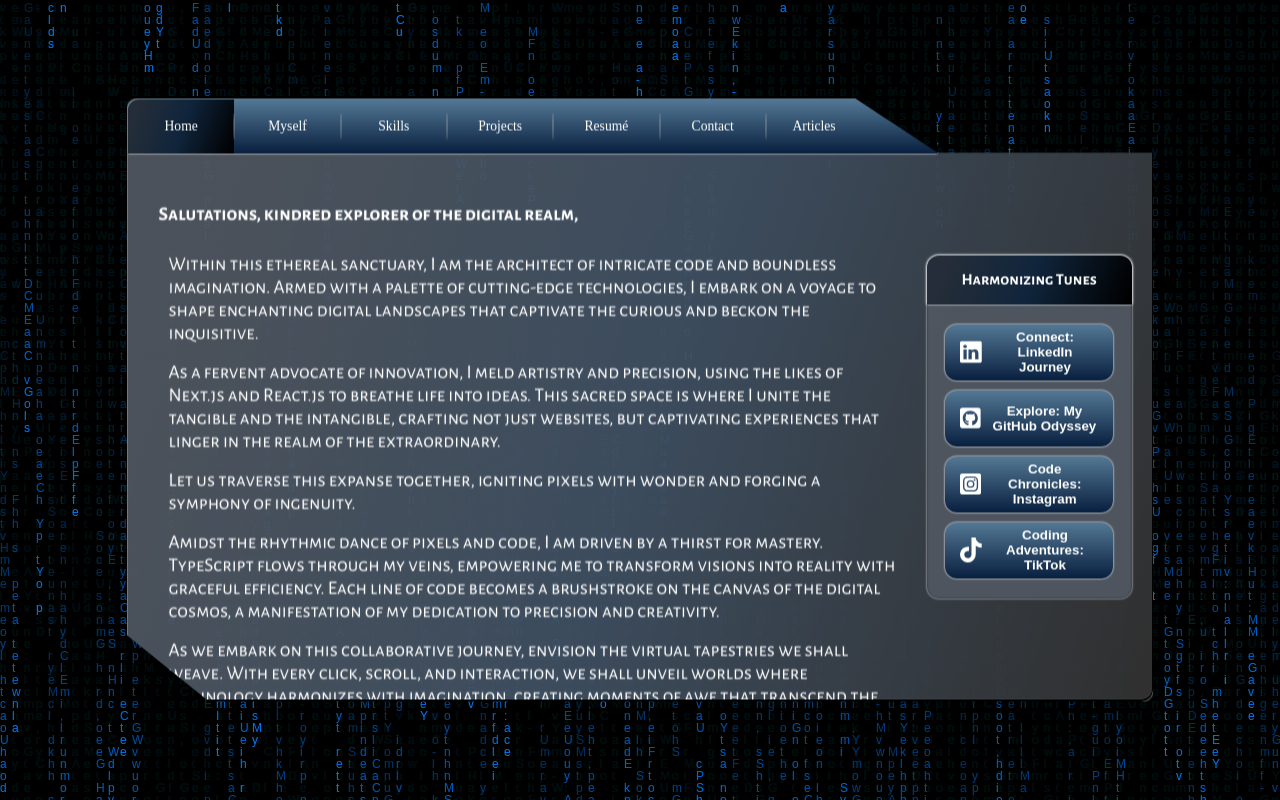
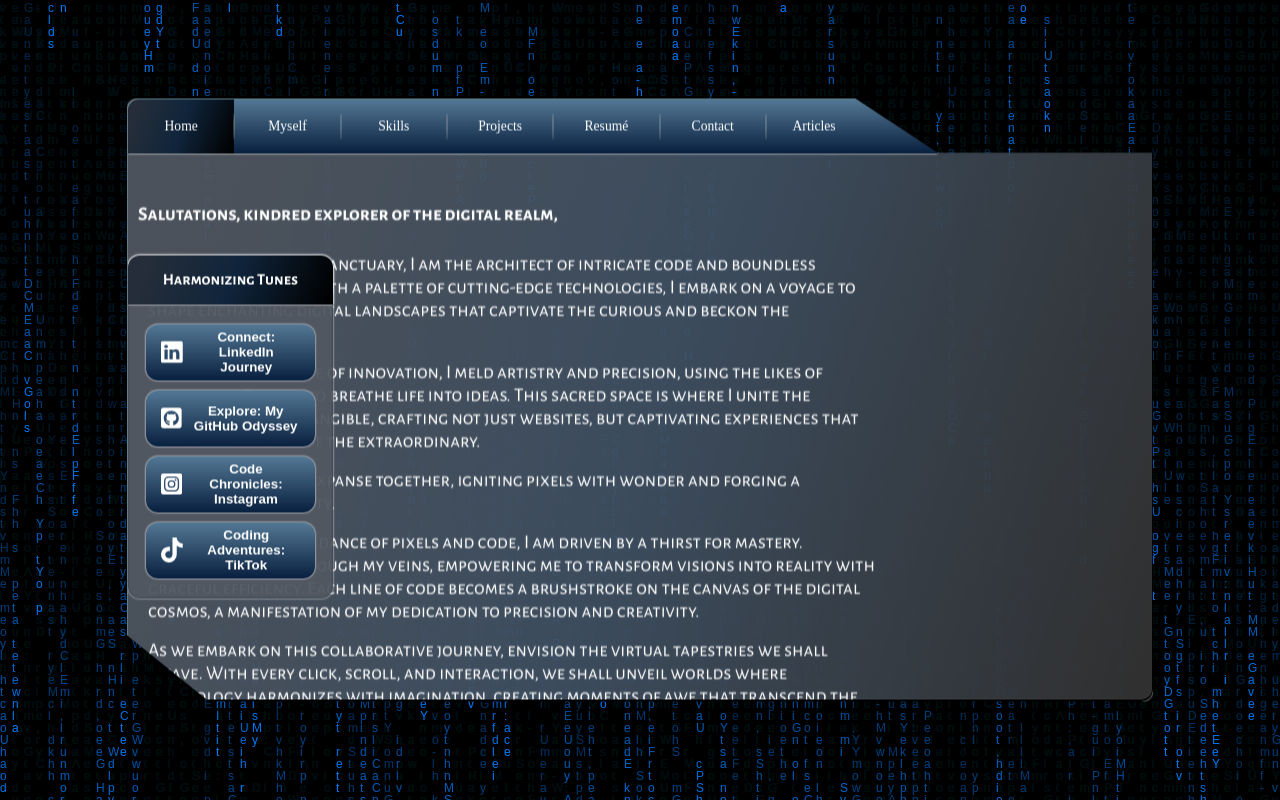
Before and after one commit to patrickgunnar/patrick-gunnar, a Next.js app: page / in a window 1280 px wide. Built offline with nearby package versions, Linux system fonts and the light colour scheme; a web font is replaced by a local one.

Commit message:
feat: added margin props

```diff
--- a/src/components/content/dock-wrapper.tsx
+++ b/src/components/content/dock-wrapper.tsx
@@ -6,9 +6,10 @@ import { styled } from "styled-components";
 
 interface DockWrapperProps {
     children: React.ReactNode
+    margin: string
 }
 
-const DockContainer = styled.div`
+const DockContainer = styled.div<{ margin: string }>`
     background: var(--background-001);
     filter: drop-shadow(0 0 1px var(--background-006));
     box-sizing: border-box;
@@ -27,14 +28,15 @@ const DockContainer = styled.div`
         margin-bottom: 0;
         align-self: center;
         position: fixed;
-        right: 2%;
         width: 20%;
+
+        ${ props => props.margin }
     }
 `
 
-const DockWrapper: React.FC<DockWrapperProps> = ({ children }) => {
+const DockWrapper: React.FC<DockWrapperProps> = ({ children, margin }) => {
     return (
-        <DockContainer>
+        <DockContainer margin={margin}>
             {children}
         </DockContainer>
     );
--- a/src/components/content/text-wrapper.tsx
+++ b/src/components/content/text-wrapper.tsx
@@ -6,9 +6,10 @@ import { styled } from "styled-components";
 
 interface TextWrapperProps {
     children: React.ReactNode
+    margin: string
 }
 
-const ContentWrapper = styled.div`
+const ContentWrapper = styled.div<{ margin: string }>`
     box-sizing: border-box;
 
     display: flex;
@@ -24,14 +25,15 @@ const ContentWrapper = styled.div`
 
     @media only screen and (min-width: ${laptop}) {
         position: relative;
-        left: 2%;
         width: 75%;
+
+        ${ props => props.margin }
     }
 `
 
-const TextWrapper: React.FC<TextWrapperProps> = ({ children }) => {
+const TextWrapper: React.FC<TextWrapperProps> = ({ children, margin }) => {
     return (
-        <ContentWrapper>
+        <ContentWrapper margin={margin}>
             {children}
         </ContentWrapper>
     );
```
